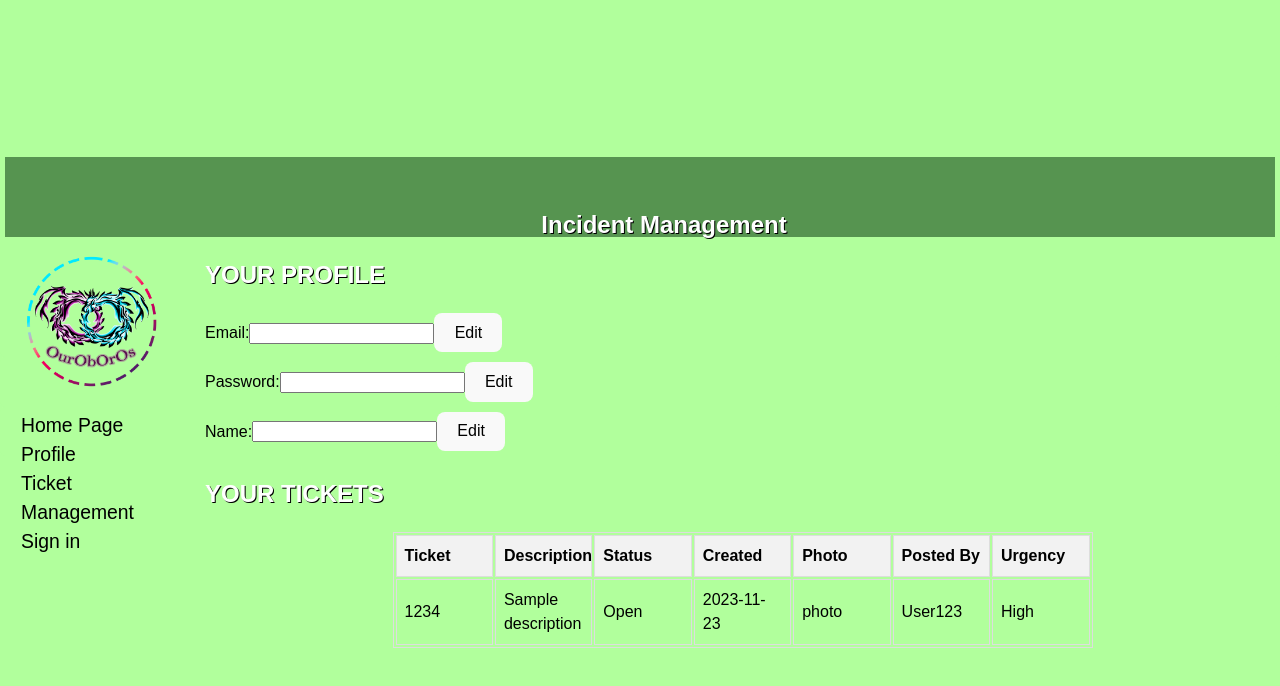
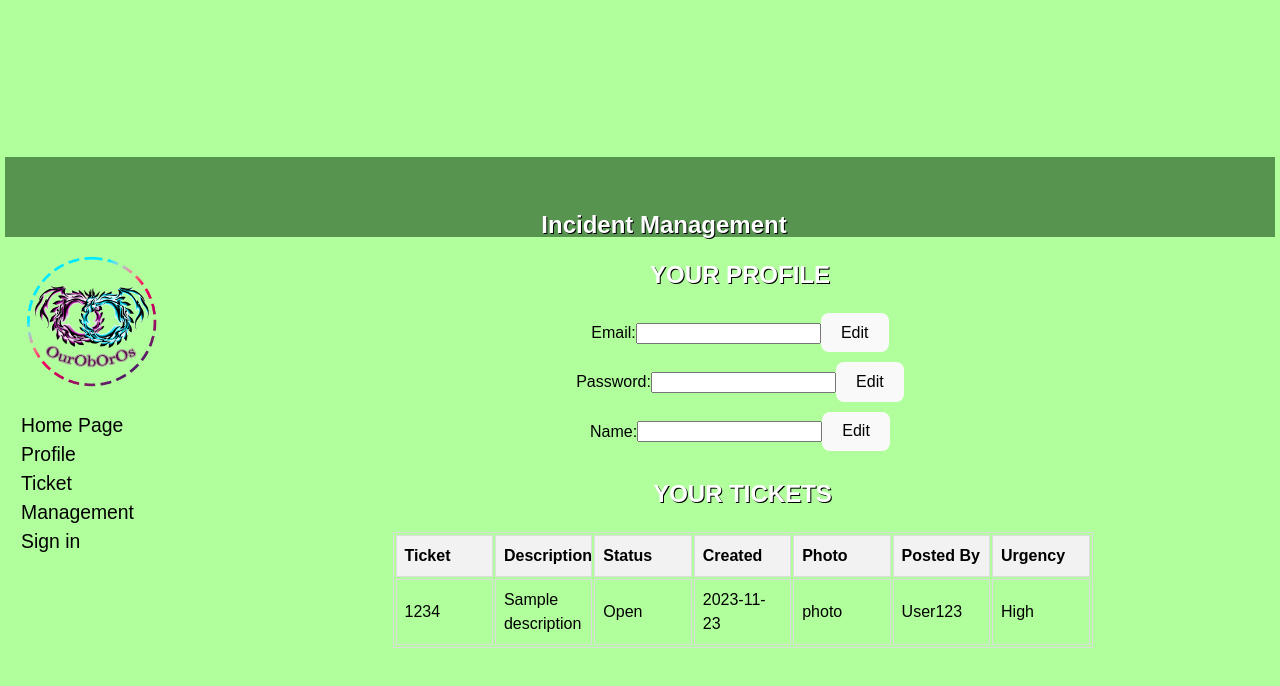
Before and after one commit to walkindonut/Ouroboros, a React (Vite) app in the folder client/: page /profile in a window 1280 px wide. Shown: the top 686 px of the page. Built offline with nearby package versions, Linux system fonts and the light colour scheme.

Commit message:
Update Profile.jsx
small fix

```diff
--- a/client/src/pages/Profile.jsx
+++ b/client/src/pages/Profile.jsx
@@ -1,7 +1,7 @@
 import React, { useState } from 'react';
 import './Profile.css';
 
-function MyForm() {
+function Profile() {
   const [email, setEmail] = useState('');
   const [password, setPassword] = useState('');
   const [name, setName] = useState('');
@@ -96,8 +96,8 @@ function MyForm() {
             <li><a href="/signin">Sign in</a></li>
           </ul>
         </nav>
-        <h2>YOUR PROFILE</h2>
-        <label htmlFor="email">Email:</label>
+        <center><h2>YOUR PROFILE</h2></center>
+        <center><label htmlFor="email">Email:</label>
         <input
           type="email"
           id="email"
@@ -112,10 +112,10 @@ function MyForm() {
             <button onClick={handleSaveEmail}>Save</button>
             <button onClick={handleCancelEmail}>Cancel</button>
           </div>
-        )}
+        )}</center>
       </div>
       <div>
-        <label htmlFor="password">Password:</label>
+        <center><label htmlFor="password">Password:</label>
         <input
           type="text"
           id="password"
@@ -130,10 +130,10 @@ function MyForm() {
             <button onClick={handleSavePassword}>Save</button>
             <button onClick={handleCancelPassword}>Cancel</button>
           </div>
-        )}
+        )}</center>
       </div>
       <div>
-        <label htmlFor="name">Name:</label>
+        <center><label htmlFor="name">Name:</label>
         <input
           type="text"
           id="name"
@@ -148,9 +148,9 @@ function MyForm() {
             <button onClick={handleSaveName}>Save</button>
             <button onClick={handleCancelName}>Cancel</button>
           </div>
-        )}
+        )}</center>
       </div>
-      <h2>YOUR TICKETS</h2>
+      <center><h2>YOUR TICKETS</h2></center>
       <center><table className="ticket-table">
         <thead>
           <tr>
@@ -181,4 +181,4 @@ function MyForm() {
   );
 }
 
-export default MyForm;
+export default Profile;
```
